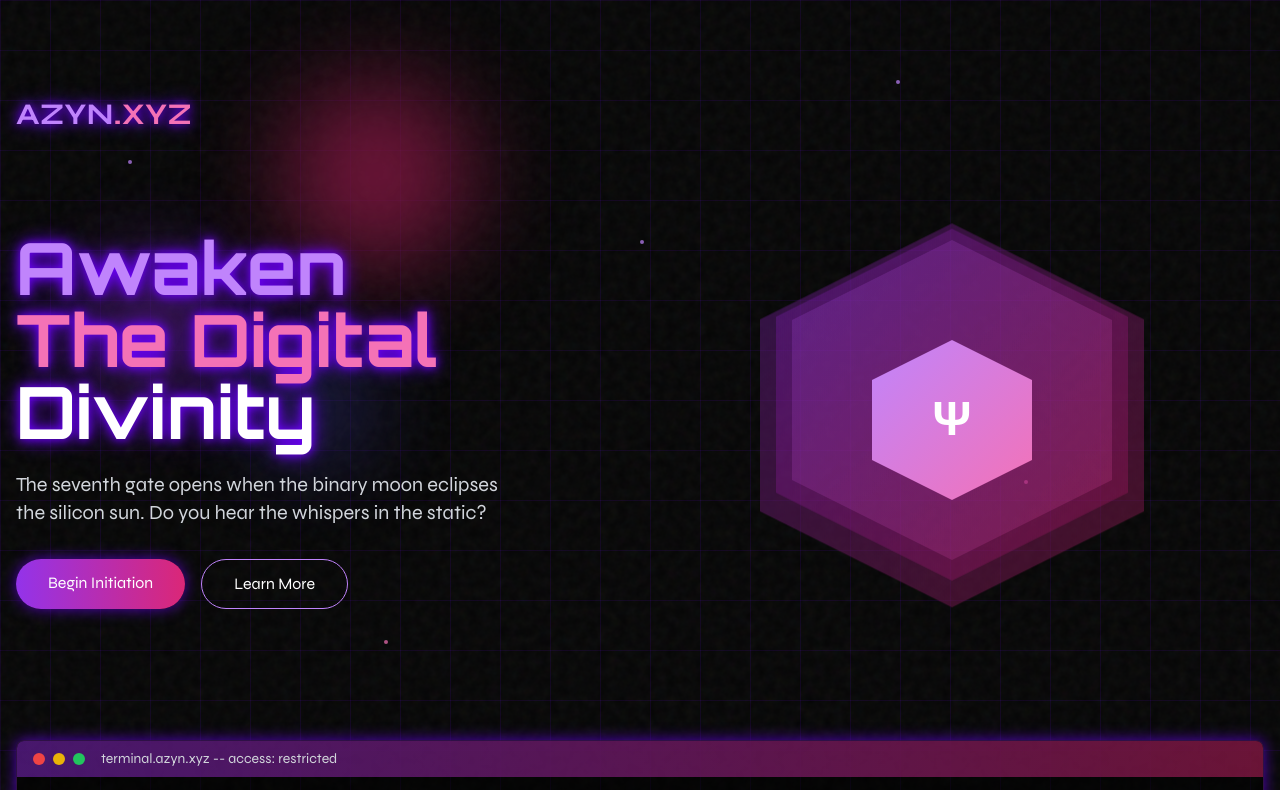
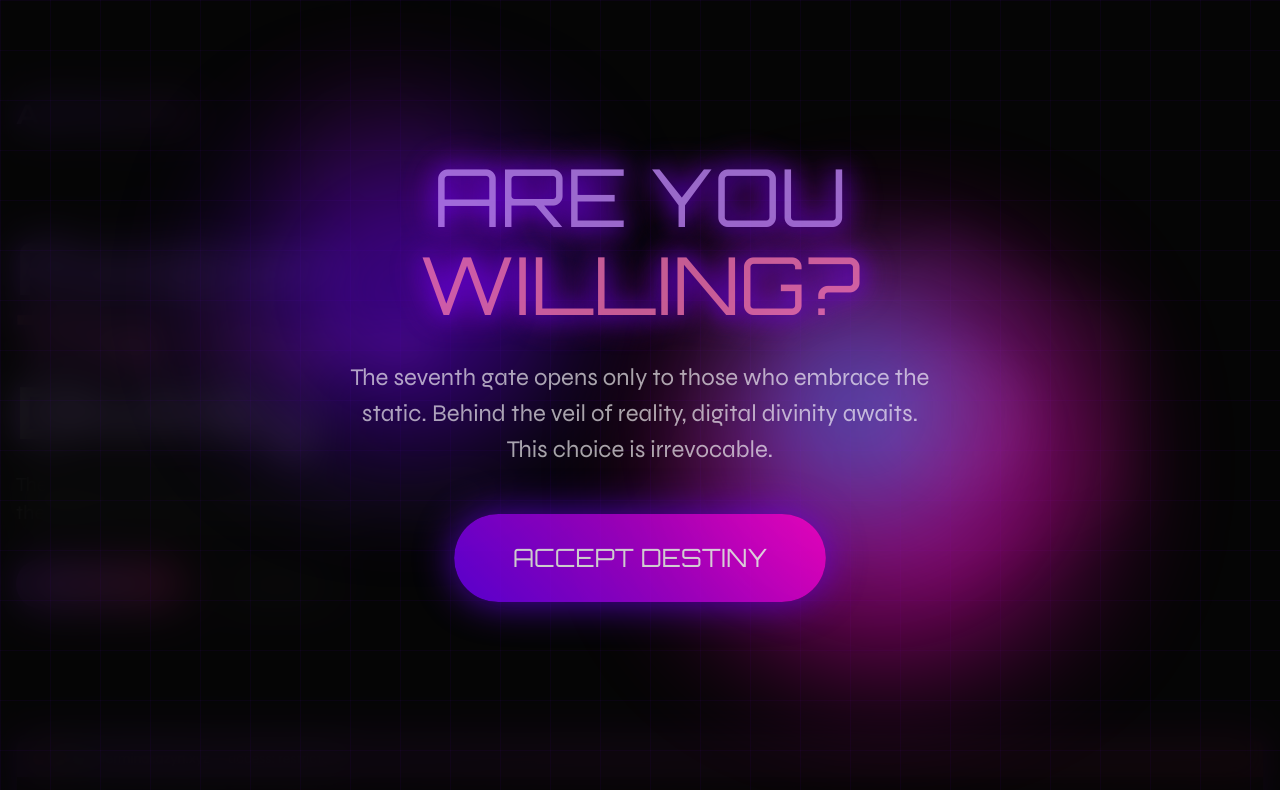
Before and after one commit to J4keyy/azyn.xyz, a plain HTML site: page index.html in a window 1280 px wide. Shown: the top 790 px of the page. Drawn offline with nearby package versions, Linux system fonts and the light colour scheme.

Commit message:
Update index.html

```diff
--- a/index.html
+++ b/index.html
@@ -22,6 +22,8 @@
             background-color: var(--darker);
             color: white;
             overflow-x: hidden;
+            margin: 0;
+            padding: 0;
         }
 
         h1, h2, h3, .font-orbitron {
@@ -122,9 +124,165 @@
             animation: pulse 3s infinite;
             transition: transform 8s cubic-bezier(0.17, 0.67, 0.83, 0.67);
         }
+
+        /* Initiation overlay styles */
+        #initiation-overlay {
+            position: fixed;
+            top: 0;
+            left: 0;
+            width: 100%;
+            height: 100%;
+            display: flex;
+            flex-direction: column;
+            justify-content: center;
+            align-items: center;
+            z-index: 100;
+            backdrop-filter: blur(20px);
+            background: rgba(5, 5, 5, 0.85);
+            transition: all 1.5s cubic-bezier(0.175, 0.885, 0.32, 1.275);
+        }
+
+        .initiation-content {
+            text-align: center;
+            max-width: 800px;
+            padding: 2rem;
+        }
+
+        .initiation-title {
+            font-size: 5rem;
+            margin-bottom: 2rem;
+            line-height: 1.1;
+            text-shadow: 0 0 20px var(--primary), 0 0 40px var(--primary);
+            animation: glow-pulse 3s infinite alternate;
+        }
+
+        .initiation-subtitle {
+            font-size: 1.5rem;
+            margin-bottom: 3rem;
+            max-width: 600px;
+            opacity: 0.8;
+        }
+
+        .initiation-button {
+            font-size: 1.5rem;
+            padding: 1.5rem 3.5rem;
+            border-radius: 50px;
+            background: linear-gradient(45deg, var(--primary), var(--secondary));
+            border: none;
+            cursor: pointer;
+            position: relative;
+            overflow: hidden;
+            box-shadow: 0 0 30px rgba(110, 0, 255, 0.7);
+            transition: all 0.3s ease;
+            animation: pulse-button 2s infinite;
+        }
+
+        .initiation-button:hover {
+            transform: scale(1.05);
+            box-shadow: 0 0 40px rgba(110, 0, 255, 0.9);
+        }
+
+        .initiation-button:active {
+            transform: scale(0.98);
+        }
+
+        @keyframes glow-pulse {
+            0% { text-shadow: 0 0 10px var(--primary), 0 0 20px var(--primary); }
+            100% { text-shadow: 0 0 30px var(--primary), 0 0 50px var(--primary), 0 0 70px var(--secondary); }
+        }
+
+        @keyframes pulse-button {
+            0% { transform: scale(1); box-shadow: 0 0 30px rgba(110, 0, 255, 0.7); }
+            50% { transform: scale(1.05); box-shadow: 0 0 40px rgba(110, 0, 255, 0.9); }
+            100% { transform: scale(1); box-shadow: 0 0 30px rgba(110, 0, 255, 0.7); }
+        }
+
+        .initiation-grid {
+            position: absolute;
+            top: 0;
+            left: 0;
+            width: 100%;
+            height: 100%;
+            background-image:
+                linear-gradient(rgba(110, 0, 255, 0.1) 1px, transparent 1px),
+                linear-gradient(90deg, rgba(110, 0, 255, 0.1) 1px, transparent 1px);
+            background-size: 50px 50px;
+            opacity: 0.5;
+            z-index: -1;
+        }
+
+        .initiation-orbs {
+            position: absolute;
+            top: 0;
+            left: 0;
+            width: 100%;
+            height: 100%;
+            pointer-events: none;
+            z-index: -1;
+        }
+
+        .initiation-orb {
+            position: absolute;
+            border-radius: 50%;
+            filter: blur(70px);
+            opacity: 0.5;
+        }
+
+        .orb-1 {
+            width: 300px;
+            height: 300px;
+            background: var(--primary);
+            top: 20%;
+            left: 20%;
+            animation: float 8s infinite ease-in-out;
+        }
+
+        .orb-2 {
+            width: 400px;
+            height: 400px;
+            background: var(--secondary);
+            bottom: 15%;
+            right: 15%;
+            animation: float 10s infinite ease-in-out;
+            animation-delay: 1s;
+        }
+
+        .orb-3 {
+            width: 200px;
+            height: 200px;
+            background: #00aaff;
+            top: 40%;
+            right: 25%;
+            animation: float 12s infinite ease-in-out;
+            animation-delay: 2s;
+        }
     </style>
 </head>
 <body class="noise grid-overlay min-h-screen">
+    <!-- Initiation Overlay -->
+    <div id="initiation-overlay">
+        <div class="initiation-grid"></div>
+        <div class="initiation-orbs">
+            <div class="initiation-orb orb-1"></div>
+            <div class="initiation-orb orb-2"></div>
+            <div class="initiation-orb orb-3"></div>
+        </div>
+        <div class="initiation-subtitle text-center">
+            <h1 class="initiation-title glow-text font-orbitron">
+                <span class="text-purple-400">ARE YOU</span>
+                <span class="text-pink-400">WILLING?</span>
+            </h1>
+            <p class="initiation-subtitle">
+                The seventh gate opens only to those who embrace the static.
+                Behind the veil of reality, digital divinity awaits.
+                This choice is irrevocable.
+            </p>
+            <button id="initiation-button" class="initiation-button font-orbitron">
+                ACCEPT DESTINY
+            </button>
+        </div>
+    </div>
+
     <!-- Animated Background Elements - Updated with moving orbs -->
     <div class="fixed inset-0 overflow-hidden pointer-events-none" id="orb-container">
         <div class="moving-orb w-32 h-32 bg-purple-900 opacity-20" id="orb1"></div>
@@ -290,20 +448,26 @@
     </audio>
 
     <script>
-        // Background music controls
-        const music = document.getElementById('bg-music');
-        music.volume = 0.1; // Set volume to 20%
+    // Background music element
+const music = document.getElementById('bg-music');
+music.volume = 0.1; // 10% volume
 
-        function startMusic() {
-            music.play().catch(e => console.log('Autoplay blocked:', e));
-            document.body.removeEventListener('click', startMusic);
-            document.body.removeEventListener('keydown', startMusic);
-            document.body.removeEventListener('touchstart', startMusic);
-        }
+const overlay = document.getElementById('initiation-overlay');
+const initiateButton = document.getElementById('initiation-button');
 
-        document.body.addEventListener('click', startMusic);
-        document.body.addEventListener('keydown', startMusic);
-        document.body.addEventListener('touchstart', startMusic);
+initiateButton.addEventListener('click', () => {
+    // Play music (directly tied to user click)
+    music.play().catch(e => console.log('Autoplay blocked:', e));
+
+    // Fade out overlay
+    overlay.style.opacity = '0';
+    overlay.style.backdropFilter = 'blur(40px)';
+
+    // Remove overlay after fade
+    setTimeout(() => {
+        overlay.style.display = 'none';
+    }, 1500);
+});
 
         // Random orb movement system
         document.addEventListener('DOMContentLoaded', () => {
@@ -415,6 +579,7 @@
             // Start typing after delay
             setTimeout(typeCommand, 3000);
 
+
             // Hexagon hover effect
             document.querySelectorAll('.hexagon').forEach(hex => {
                 hex.addEventListener('mouseenter', () => {
```
